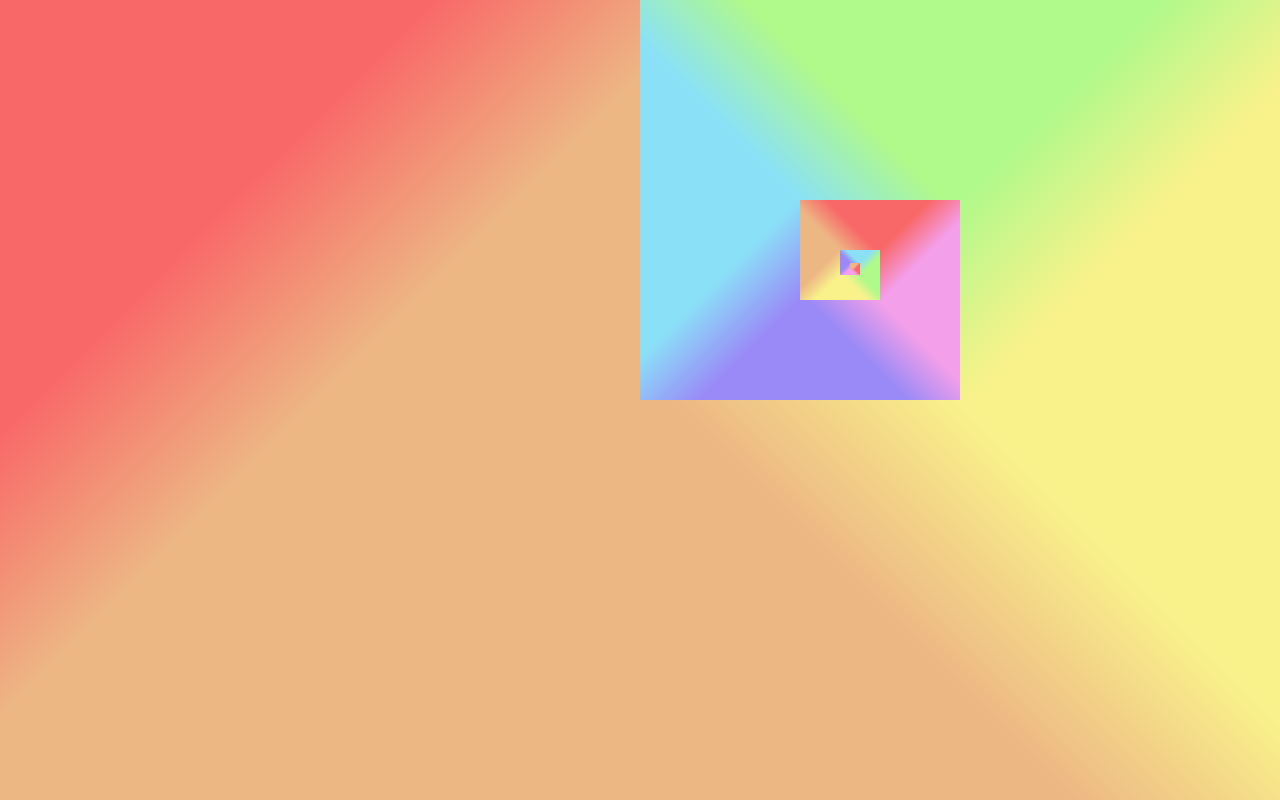
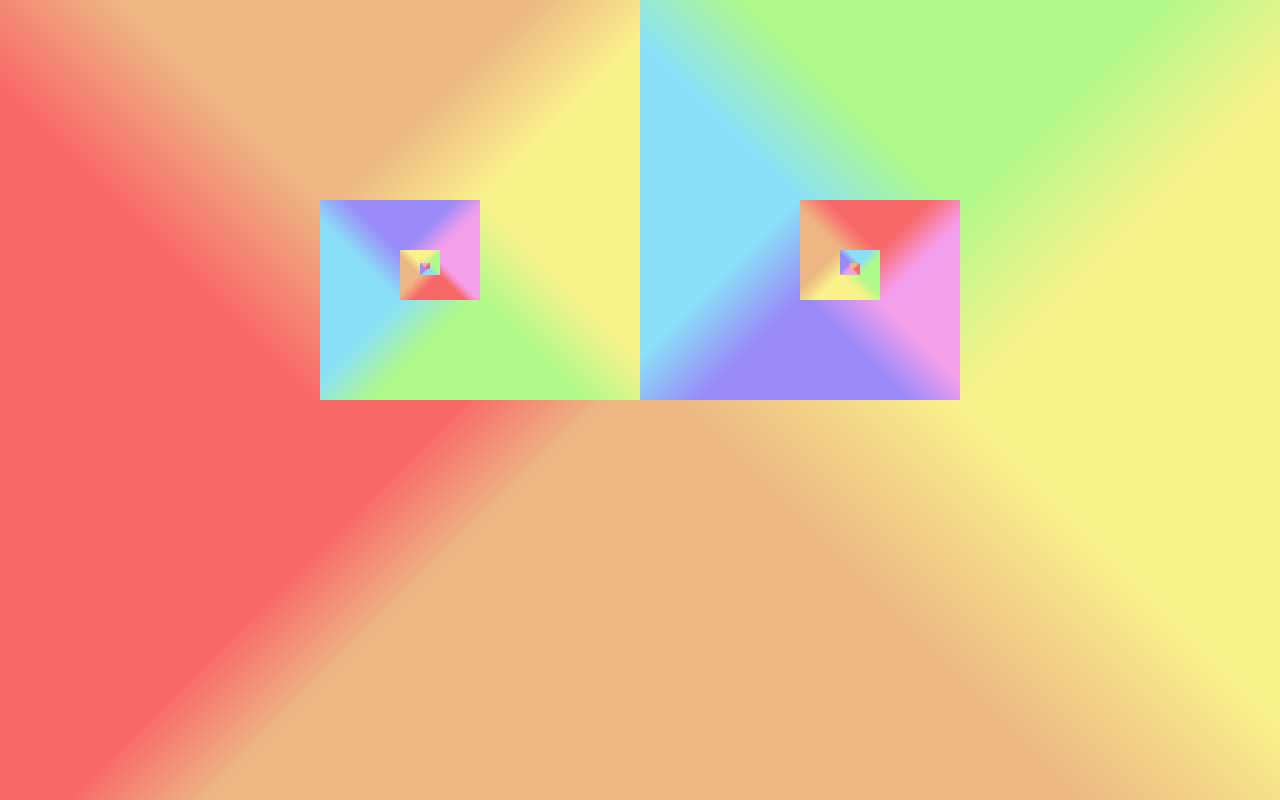
Before and after one commit to donyaesolo/getFlexedOn, a plain HTML site: page index.html in a window 1280 px wide. Drawn offline with Linux system fonts and the light colour scheme.

Commit message:
Add files via upload

```diff
--- a/index.html
+++ b/index.html
@@ -10,7 +10,42 @@
 
 	<body>
 		<!-- all content that shows up on the web page -->
-		<div class=" col red"></div>
+		<div class=" col redd">
+			<div class = "row oranged">
+				<div class=" col"></div>
+					<div class=" col yellowd">
+						<div class=" row"></div>
+							<div class=" row greend">
+								<div class=" col blued">
+									<div class=" row purpled">
+										<div class=" col"></div>
+										<div class=" col pinkd">
+											<div class=" row"></div>
+											<div class=" row rede">
+												<div class=" col orangee">
+													<div class=" row yellowe">
+														<div class=" col"></div>
+														<div class=" col greene">
+															<div class=" row"></div>
+															<div class=" row bluee">
+																<div class=" col purplee">
+																	<div class=" row pinke">
+																		<div class=" col"></div>
+																		<div class=" col redf"></div>
+																</div>
+															</div>
+														</div>
+													</div>
+												</div>
+											</div>
+										</div>
+									</div>
+								</div>
+							</div>
+						</div>
+					</div>
+				</div>
+			</div>
 		<div class=" col orange">
 			<div class=" row yellow">
 				<div class=" col green">
--- a/style.css
+++ b/style.css
@@ -4,7 +4,7 @@ body {
 	display: flex;
 	margin: 0;
 }
-
+/* Sprialing to right colors */
 .red {
 	background-image: linear-gradient(135deg, #F96868 30%, #EDB784 50%);
 }
@@ -53,10 +53,58 @@ background-image: linear-gradient(-45deg, #B0F98B 30%, #8AE1F7 50% );
 	background-image: linear-gradient(-45deg, #F96868 30%, #EDB784 50%);
 }
 
-.start{
-	width: 100%;
-	height: 1000%;
+/* Sprialing to left colors */
+
+.redd {
+	background-image: linear-gradient(135deg, #F96868 60%, #EDB784 70%);
 }
+
+.oranged {
+	background-image: linear-gradient(45deg, #F96868 30%, #EDB784 50% );
+}
+.yellowd {
+	background-image: linear-gradient(135deg, #EDB784 30%, #F9F28B 50% );
+}
+.greend {
+background-image: linear-gradient(-135deg, #F9F28B 30%, #B0F98B 50% );
+}
+.blued {
+	background-image: linear-gradient(-45deg, #B0F98B 30%, #8AE1F7 50% );
+}
+
+.purpled {
+	background-image: linear-gradient(45deg, #8AE1F7 30%, #9A8AF7 50% );
+}
+.pinkd {
+	background-image: linear-gradient(135deg, #9A8AF7 30%, #F49FEA 50% );
+}
+.rede {
+	background-image: linear-gradient(-135deg, #F49FEA 40%, #F96868 50%);
+}
+.orangee {
+	background-image: linear-gradient(-45deg, #F96868 30%, #EDB784 50% );
+}
+.yellowe {
+	background-image: linear-gradient(45deg, #EDB784 30%, #F9F28B 50% );
+}
+.greene {
+background-image: linear-gradient(135deg, #F9F28B 30%, #B0F98B 50% );
+}
+.bluee {
+	background-image: linear-gradient(-135deg, #B0F98B 30%, #8AE1F7 50% );
+}
+.purplee {
+	background-image: linear-gradient(-45deg, #8AE1F7 30%, #9A8AF7 50% );
+}
+.pinke {
+	background-image: linear-gradient(45deg, #9A8AF7 30%, #F49FEA 50% );
+}
+.redf {
+	background-image: linear-gradient(135deg, #F49FEA 30%, #F96868 50%);
+}
+
+
+/* Class */
 .row {
 	height: 50%;
 	width: 100%;
```
